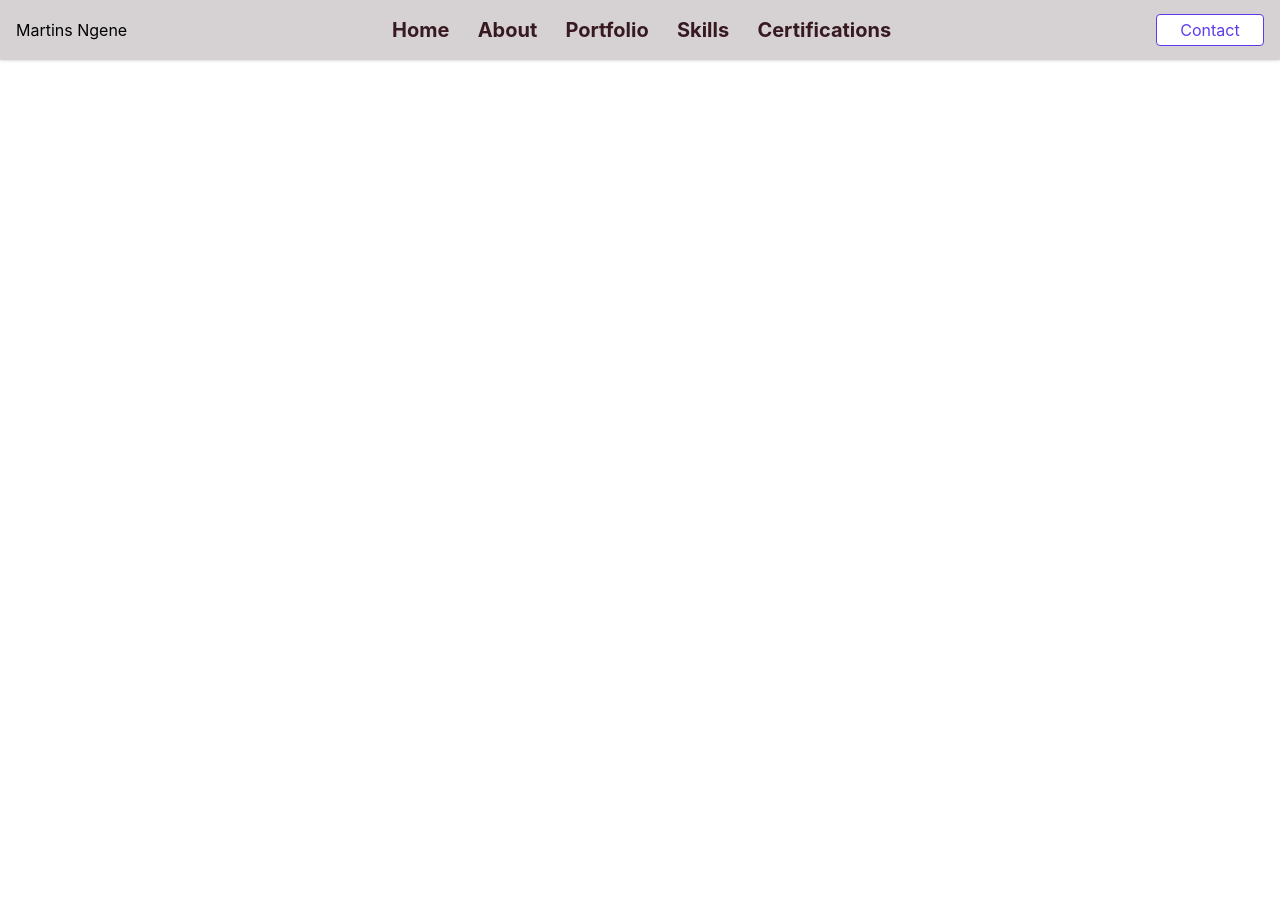
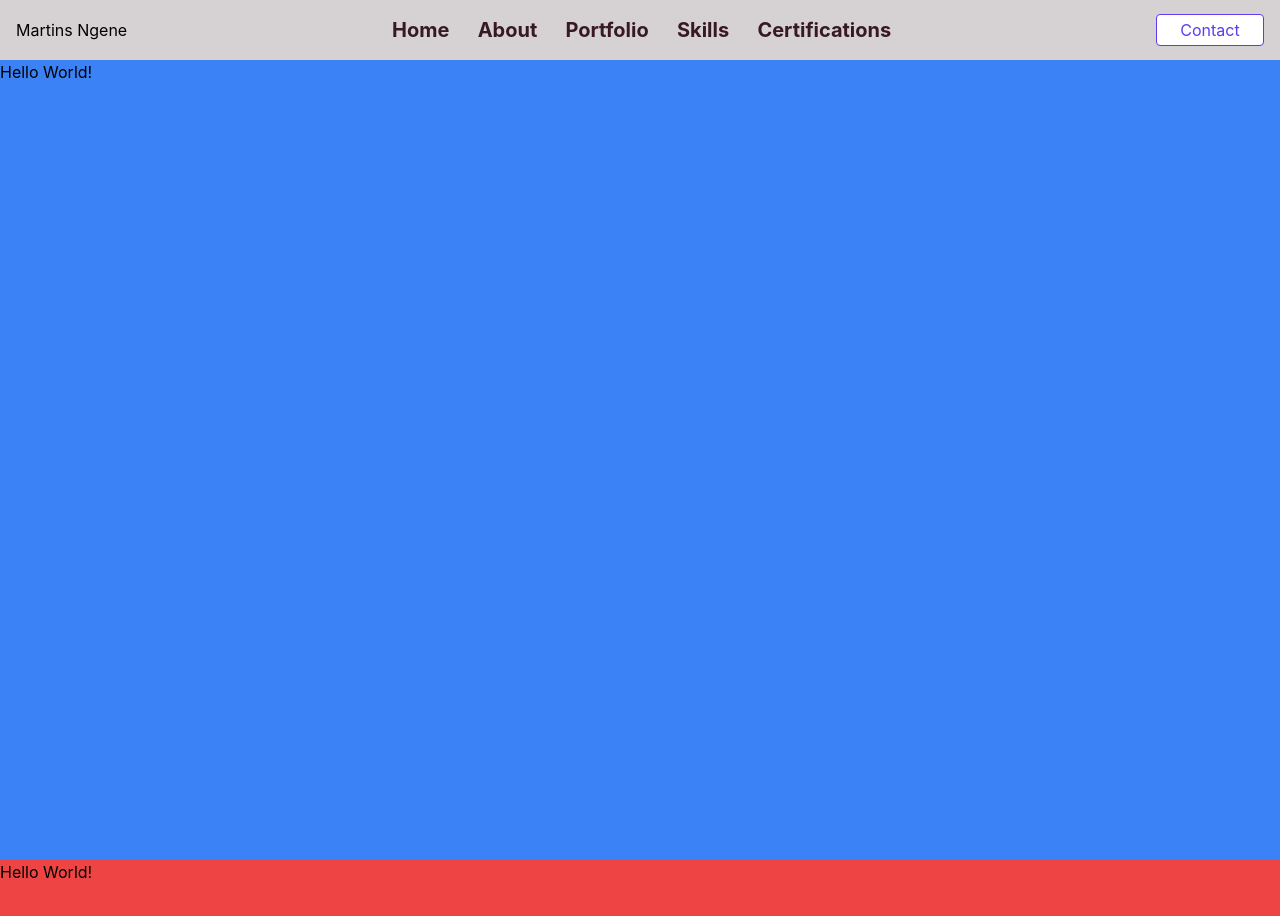
Before and after one commit to Martinsngene/portfolio-me, a Next.js app: page / in a window 1280 px wide. Shown: the top 916 px of the page. Before the commit the page ends 800 px from the top, so only its background shows below. Built offline with nearby package versions, Linux system fonts and the light colour scheme.

Commit message:
update: Create section styles

```diff
--- a/components/Section.tsx
+++ /dev/null
@@ -1,10 +0,0 @@
-/** @format */
-
-import React from "react";
-import { GlobalPropsI } from "./interface";
-
-const Section = ({ children }: GlobalPropsI) => {
-  return <div>{children}</div>;
-};
-
-export default Section;
--- /dev/null
+++ b/components/about/index.tsx
@@ -0,0 +1,16 @@
+/** @format */
+
+import React from "react";
+import Section from "../section";
+
+const AboutSection = () => {
+  return (
+    <Section>
+      <div id='home' className='bg-red-500 h-full'>
+        Hello World!
+      </div>
+    </Section>
+  );
+};
+
+export default AboutSection;
--- /dev/null
+++ b/components/home/index.tsx
@@ -0,0 +1,16 @@
+/** @format */
+
+import React from "react";
+import Section from "../section";
+
+const HomeSection = () => {
+  return (
+    <Section>
+      <div id='home' className='bg-blue-500 h-full'>
+        Hello World!
+      </div>
+    </Section>
+  );
+};
+
+export default HomeSection;
--- a/components/layout/styles.module.css
+++ b/components/layout/styles.module.css
@@ -1,3 +1,4 @@
 .container{
-    @apply w-full
+    @apply w-full h-[100vh];
+    scroll-snap-type: y mandatory;
 }
--- /dev/null
+++ b/components/section/index.tsx
@@ -0,0 +1,11 @@
+/** @format */
+
+import React from "react";
+import { GlobalPropsI } from "../interface";
+import styles from "./styles.module.css";
+
+const Section = ({ children }: GlobalPropsI) => {
+  return <div className={styles.container}>{children}</div>;
+};
+
+export default Section;
--- /dev/null
+++ b/components/section/styles.module.css
@@ -0,0 +1,5 @@
+.container{
+    width: 100%;
+    height: 100vh;
+    scroll-snap-align: start;
+}
--- a/pages/index.tsx
+++ b/pages/index.tsx
@@ -1,20 +1,25 @@
 /** @format */
 
 import Head from "next/head";
+import AboutSection from "../components/about";
+import HomeSection from "../components/home";
+
 import Layout from "../components/layout";
-import Section from "../components/Section";
 import styles from "../styles/Home.module.css";
 
 const Home = () => {
   return (
-    <Layout>
+    <>
       <Head>
         <title>Martins Ngene</title>
         <meta name='description' content='Generated by create next app' />
         <link rel='icon' href='/favicon.ico' />
       </Head>
-      <Section />
-    </Layout>
+      <Layout>
+        <HomeSection />
+        <AboutSection />
+      </Layout>
+    </>
   );
 };
 
```
